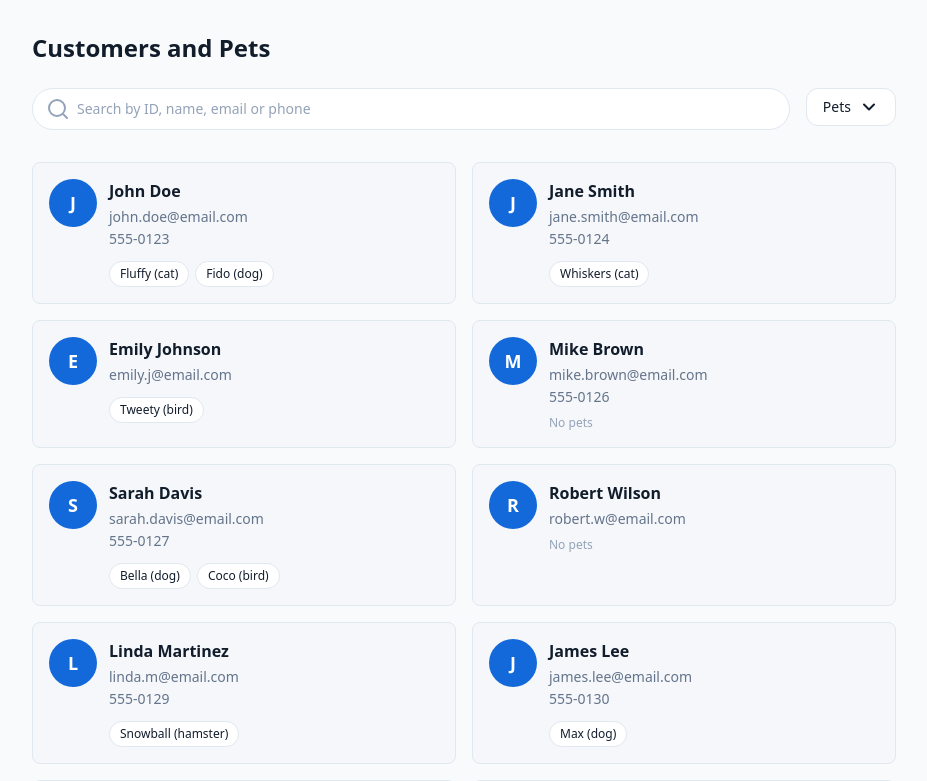
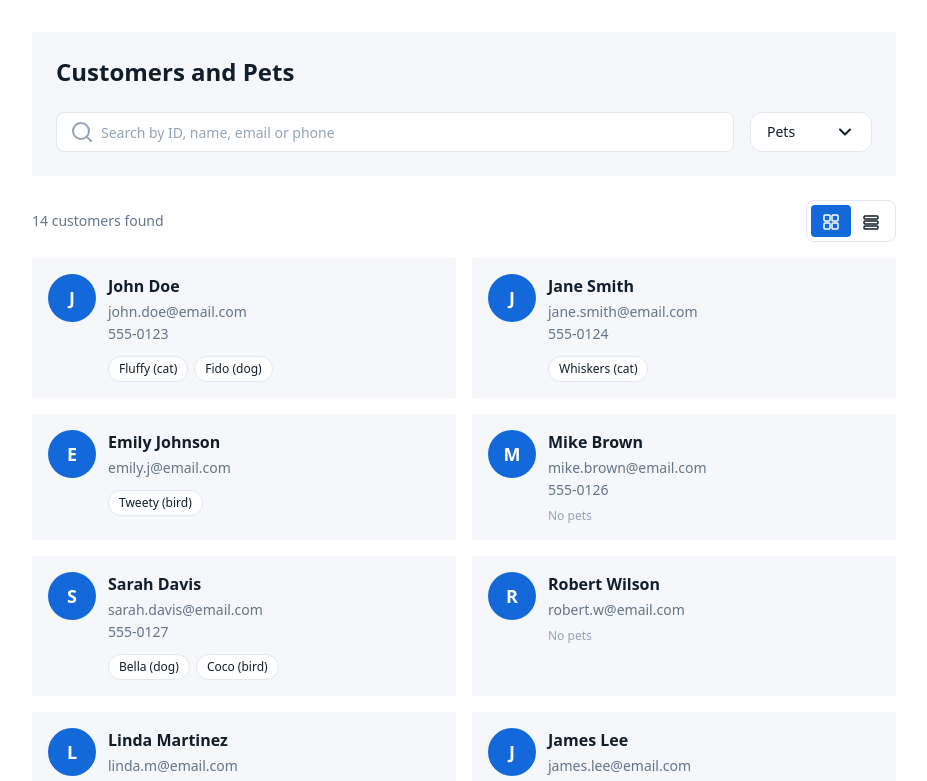
Before and after one commit to uppgraedd23/supercake-coding-challenge-1, a Next.js app: page / in a window 1280 px wide. Shown: the top 781 px of the page, without its empty margins (176-1103 px from the left). Built offline with nearby package versions, Linux system fonts and the light colour scheme.

Commit message:
popover animation, layout fixes, added grid/rows

```diff
--- a/src/app/page.tsx
+++ b/src/app/page.tsx
@@ -4,6 +4,7 @@ import { useState } from "react";
 import { SearchBar } from "@/components/features/SearchBar";
 import { PetsPopover } from "@/components/features/PetsPopover";
 import { CustomerCard } from "@/components/features/CustomerCard";
+import { ViewToggle } from "@/components/ui/ViewToggle";
 import { useCustomers } from "@/hooks/useCustomers";
 
 type Species = "dog" | "cat" | "bird" | "hamster" | "rat";
@@ -11,17 +12,20 @@ type Species = "dog" | "cat" | "bird" | "hamster" | "rat";
 export default function Home() {
   const [searchText, setSearchText] = useState("");
   const [selectedSpecies, setSelectedSpecies] = useState<Species[]>([]);
+  const [view, setView] = useState<"grid" | "list">("grid");
 
   const { customers, loading, error } = useCustomers(searchText, selectedSpecies);
 
   return (
-    <div className="min-h-screen bg-background-secondary py-8">
+    <div className="min-h-screen bg-white py-8">
       <div className="max-w-4xl mx-auto px-4">
+        {/* Search Card */}
+        <div className="bg-card p-6 mb-6">
           <h1 className="text-2xl font-bold text-text mb-6">
             Customers and Pets
           </h1>
 
-        <div className="flex gap-4 items-start mb-6">
+          <div className="flex gap-4 items-start">
             <div className="flex-1">
               <SearchBar value={searchText} onChange={setSearchText} />
             </div>
@@ -30,9 +34,9 @@ export default function Home() {
               onSpeciesChange={setSelectedSpecies}
             />
           </div>
+        </div>
 
-        {/* Results */}
-        <div className="mt-8">
+        {/* Results Section */}
         {loading && (
           <div className="text-center py-12">
             <div className="inline-block w-8 h-8 border-4 border-primary border-t-transparent rounded-full animate-spin"></div>
@@ -54,13 +58,26 @@ export default function Home() {
         )}
 
         {!loading && !error && customers.length > 0 && (
-            <div className="grid grid-cols-1 md:grid-cols-2 gap-4">
+          <>
+            <div className="flex justify-between items-center mb-4">
+              <p className="text-sm text-text-secondary">
+                {customers.length} {customers.length === 1 ? "customer" : "customers"} found
+              </p>
+              <ViewToggle view={view} onViewChange={setView} />
+            </div>
+            <div
+              className={
+                view === "grid"
+                  ? "grid grid-cols-1 md:grid-cols-2 gap-4"
+                  : "flex flex-col gap-4"
+              }
+            >
               {customers.map((customer) => (
                 <CustomerCard key={customer.id} customer={customer} />
               ))}
             </div>
+          </>
         )}
-        </div>
       </div>
     </div>
   );
--- a/src/components/features/CustomerCard.tsx
+++ b/src/components/features/CustomerCard.tsx
@@ -6,7 +6,7 @@ interface CustomerCardProps {
 
 export function CustomerCard({ customer }: CustomerCardProps) {
   return (
-    <div className="bg-card border border-border rounded-lg p-4 hover:shadow-card transition-shadow">
+    <div className="bg-card p-4">
       <div className="flex items-start gap-3">
         <div className="w-12 h-12 rounded-full bg-primary text-white flex items-center justify-center font-semibold text-lg flex-shrink-0">
           {customer.name.charAt(0).toUpperCase()}
--- a/src/components/features/PetsPopover.tsx
+++ b/src/components/features/PetsPopover.tsx
@@ -1,6 +1,6 @@
 "use client";
 
-import { useState, useRef, useEffect } from "react";
+import { useState, useRef, useEffect, useCallback } from "react";
 import { Button } from "../ui/Button";
 import { ChevronDownIcon } from "../ui/icons";
 
@@ -11,7 +11,7 @@ interface PetsPopoverProps {
   onSpeciesChange: (species: Species[]) => void;
 }
 
-const speciesOptions: { value: Species; label: string }[] = [
+const SPECIES_OPTIONS: { value: Species; label: string }[] = [
   { value: "dog", label: "Dogs" },
   { value: "cat", label: "Cats" },
   { value: "bird", label: "Birds" },
@@ -19,67 +19,81 @@ const speciesOptions: { value: Species; label: string }[] = [
   { value: "rat", label: "Rats" },
 ];
 
+const ANIMATION_DURATION = 300;
+
 export function PetsPopover({
   selectedSpecies,
   onSpeciesChange,
 }: PetsPopoverProps) {
   const [isOpen, setIsOpen] = useState(false);
+  const [isClosing, setIsClosing] = useState(false);
   const popoverRef = useRef<HTMLDivElement>(null);
   const buttonRef = useRef<HTMLButtonElement>(null);
 
+  const closePopover = useCallback(() => {
+    if (!isClosing) {
+      setIsClosing(true);
+      setTimeout(() => {
+        setIsOpen(false);
+        setIsClosing(false);
+      }, ANIMATION_DURATION);
+    }
+  }, [isClosing]);
+
+  const togglePopover = () => {
+    if (isOpen) {
+      closePopover();
+    } else {
+      setIsOpen(true);
+    }
+  };
+
+  const toggleSpecies = (species: Species) => {
+    const isSelected = selectedSpecies.includes(species);
+    onSpeciesChange(
+      isSelected
+        ? selectedSpecies.filter((s) => s !== species)
+        : [...selectedSpecies, species],
+    );
+  };
+
   useEffect(() => {
-    function handleClickOutside(event: MouseEvent) {
-      if (
-        popoverRef.current &&
-        !popoverRef.current.contains(event.target as Node) &&
-        buttonRef.current &&
-        !buttonRef.current.contains(event.target as Node)
-      ) {
-        setIsOpen(false);
-      }
-    }
+    if (!isOpen) return;
 
-    function handleEscape(event: KeyboardEvent) {
-      if (event.key === "Escape") {
-        setIsOpen(false);
-      }
-    }
+    const handleClickOutside = (event: MouseEvent) => {
+      const target = event.target as Node;
+      const isOutside =
+        !popoverRef.current?.contains(target) &&
+        !buttonRef.current?.contains(target);
 
-    if (isOpen) {
+      if (isOutside) closePopover();
+    };
+
+    const handleEscape = (event: KeyboardEvent) => {
+      if (event.key === "Escape") closePopover();
+    };
+
     document.addEventListener("mousedown", handleClickOutside);
     document.addEventListener("keydown", handleEscape);
-    }
 
     return () => {
       document.removeEventListener("mousedown", handleClickOutside);
       document.removeEventListener("keydown", handleEscape);
     };
-  }, [isOpen]);
+  }, [isOpen, closePopover]);
 
-  const toggleSpecies = (species: Species) => {
-    if (selectedSpecies.includes(species)) {
-      onSpeciesChange(selectedSpecies.filter((s) => s !== species));
-    } else {
-      onSpeciesChange([...selectedSpecies, species]);
-    }
-  };
-
-  const handleReset = () => {
-    onSpeciesChange([]);
-  };
-
-  const handleApply = () => {
-    setIsOpen(false);
-  };
-
-  const isAnyAnimal = selectedSpecies.length === 0;
+  const isAnyAnimalSelected = selectedSpecies.length === 0;
 
   return (
     <div className="relative">
       <button
         ref={buttonRef}
-        onClick={() => setIsOpen(!isOpen)}
-        className="inline-flex items-center gap-2 px-4 py-2 bg-white border border-border rounded-popover text-sm text-text hover:bg-background-secondary transition-colors focus:outline-none focus:ring-2 focus:ring-primary"
+        onClick={togglePopover}
+        className={`inline-flex items-center justify-between gap-2 w-[122px] h-10 px-4 border rounded-popover text-sm text-text transition-colors focus:outline-none focus:ring-2 focus:ring-primary ${
+          isOpen
+            ? "bg-background-active border-border"
+            : "bg-white border-border hover:bg-background-secondary"
+        }`}
       >
         Pets
         <ChevronDownIcon
@@ -87,24 +101,25 @@ export function PetsPopover({
         />
       </button>
 
-      {isOpen && (
+      {(isOpen || isClosing) && (
         <div
           ref={popoverRef}
-          className="absolute top-full mt-2 w-[344px] bg-white border border-border rounded-popover shadow-popover p-4 z-50 animate-popover-in"
+          className="absolute top-full right-0 mt-2 w-[344px] bg-white border border-border rounded-popover shadow-popover p-4 z-50"
           style={{
-            animation: "popoverIn 200ms ease-out",
+            animation: isClosing
+              ? `popoverOut ${ANIMATION_DURATION}ms ease-in forwards`
+              : `popoverIn ${ANIMATION_DURATION}ms ease-out`,
           }}
         >
-          <div className="flex flex-col gap-2">
-            <div className="flex flex-wrap gap-2">
+          <div className="flex flex-wrap gap-2 mb-4">
             <Button
               variant="pill"
               onClick={() => onSpeciesChange([])}
-                className={isAnyAnimal ? "!bg-primary !text-white" : ""}
+              className={isAnyAnimalSelected ? "!bg-primary !text-white" : ""}
             >
               Any Animal
             </Button>
-              {speciesOptions.map((option) => {
+            {SPECIES_OPTIONS.map((option) => {
               const isSelected = selectedSpecies.includes(option.value);
               return (
                 <Button
@@ -121,15 +136,14 @@ export function PetsPopover({
             })}
           </div>
 
-            <div className="flex justify-between items-center pt-2 border-t border-border mt-2">
+          <div className="flex justify-between items-center pt-4 border-t border-border">
             <button
-                onClick={handleReset}
+              onClick={() => onSpeciesChange([])}
               className="text-sm text-text-secondary hover:text-text transition-colors"
             >
               Reset
             </button>
-              <Button onClick={handleApply}>Apply Filters</Button>
-            </div>
+            <Button onClick={closePopover}>Apply Filters</Button>
           </div>
         </div>
       )}
--- a/src/components/ui/Input.tsx
+++ b/src/components/ui/Input.tsx
@@ -13,7 +13,7 @@ export function Input({ icon, className = "", ...props }: InputProps) {
         </div>
       )}
       <input
-        className={`w-full bg-white border border-border rounded-input px-4 py-2.5 text-sm text-text placeholder:text-text-tertiary focus:outline-none focus:ring-2 focus:ring-primary focus:border-transparent transition-colors ${
+        className={`w-full h-10 bg-white border border-border rounded-lg px-4 text-sm text-text placeholder:text-text-tertiary focus:outline-none focus:ring-2 focus:ring-primary focus:border-transparent transition-colors ${
           icon ? "pl-11" : ""
         } ${className}`}
         {...props}
--- /dev/null
+++ b/src/components/ui/ViewToggle.tsx
@@ -0,0 +1,52 @@
+interface ViewToggleProps {
+  view: "grid" | "list";
+  onViewChange: (view: "grid" | "list") => void;
+}
+
+export function ViewToggle({ view, onViewChange }: ViewToggleProps) {
+  return (
+    <div className="inline-flex bg-white border border-border rounded-lg p-1">
+      <button
+        onClick={() => onViewChange("grid")}
+        className={`px-3 py-1.5 text-sm rounded transition-colors ${
+          view === "grid"
+            ? "bg-primary text-white"
+            : "text-text hover:bg-background-secondary"
+        }`}
+      >
+        <svg
+          width="16"
+          height="16"
+          viewBox="0 0 16 16"
+          fill="none"
+          className="inline-block"
+        >
+          <rect x="1" y="1" width="6" height="6" rx="1" stroke="currentColor" strokeWidth="1.5" />
+          <rect x="9" y="1" width="6" height="6" rx="1" stroke="currentColor" strokeWidth="1.5" />
+          <rect x="1" y="9" width="6" height="6" rx="1" stroke="currentColor" strokeWidth="1.5" />
+          <rect x="9" y="9" width="6" height="6" rx="1" stroke="currentColor" strokeWidth="1.5" />
+        </svg>
+      </button>
+      <button
+        onClick={() => onViewChange("list")}
+        className={`px-3 py-1.5 text-sm rounded transition-colors ${
+          view === "list"
+            ? "bg-primary text-white"
+            : "text-text hover:bg-background-secondary"
+        }`}
+      >
+        <svg
+          width="16"
+          height="16"
+          viewBox="0 0 16 16"
+          fill="none"
+          className="inline-block"
+        >
+          <rect x="1" y="2" width="14" height="3" rx="1" stroke="currentColor" strokeWidth="1.5" />
+          <rect x="1" y="7" width="14" height="3" rx="1" stroke="currentColor" strokeWidth="1.5" />
+          <rect x="1" y="12" width="14" height="3" rx="1" stroke="currentColor" strokeWidth="1.5" />
+        </svg>
+      </button>
+    </div>
+  );
+}
--- a/tailwind.config.ts
+++ b/tailwind.config.ts
@@ -30,6 +30,7 @@ export default {
         background: {
           DEFAULT: "#FFFFFF",
           secondary: "#F8FAFC",
+          active: "#E8EBF0",
         },
       },
       borderRadius: {
```
Also changed, not shown: src/app/globals.css (+11 -0 lines). Lines whose indentation alone changed are shown as unchanged.
